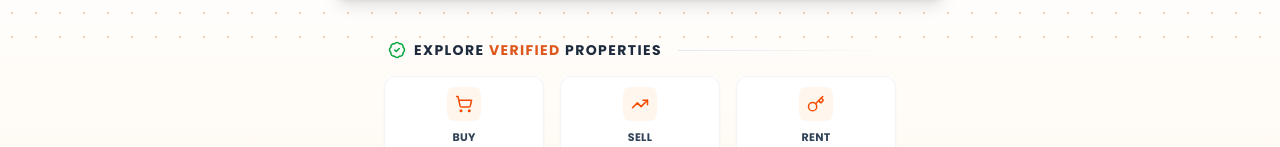
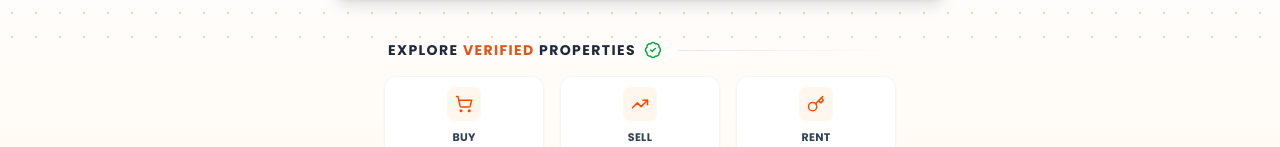
Before and after one commit to passportpulse/property-wala-ankita, a React (Vite) app: page / in a window 1280 px wide. Shown: the part 503-650 px from the top of the page. Built offline with nearby package versions, Linux system fonts and the light colour scheme; a web font is replaced by a local one.

Commit message:
home hero updated

```diff
--- a/src/pages/home/sections/HomeHero.jsx
+++ b/src/pages/home/sections/HomeHero.jsx
@@ -250,11 +250,12 @@ export default function HomeHero() {
           <div className="flex flex-col items-center">
             {/* HEADER - Aligned left relative to the content width */}
             <div className="w-full max-w-lg flex items-center gap-2 mb-4 px-1">
-              <BadgeCheck className="text-green-600 shrink-0" size={18} />
+
               <h2 className="text-xs lg:text-sm font-black text-slate-800 uppercase tracking-widest">
                 Explore <span className="text-dark-orange">Verified</span>{" "}
                 Properties
               </h2>
+              <BadgeCheck className="text-green-600 shrink-0" size={18} />
               {/* Subtle line decoration */}
               <div className="h-[1px] flex-grow bg-linear-to-r from-slate-200 to-transparent ml-2"></div>
             </div>
```
